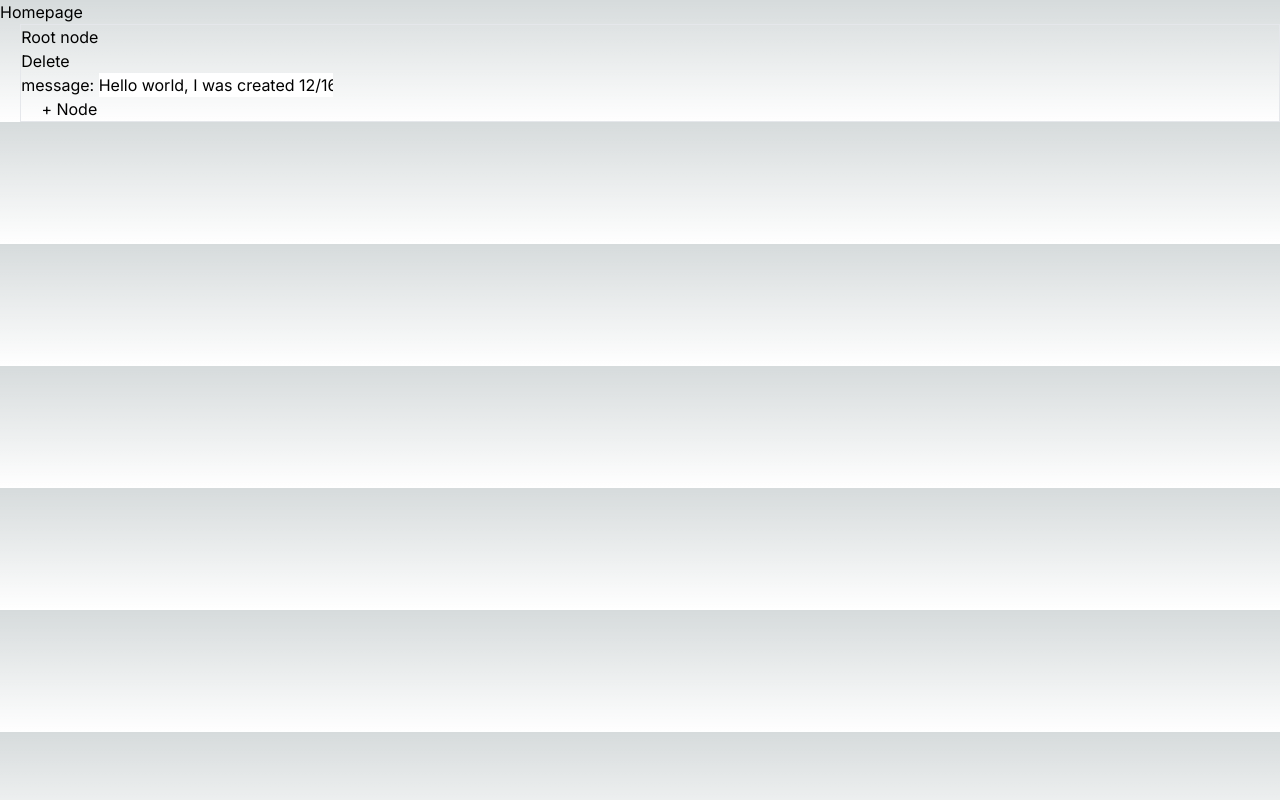
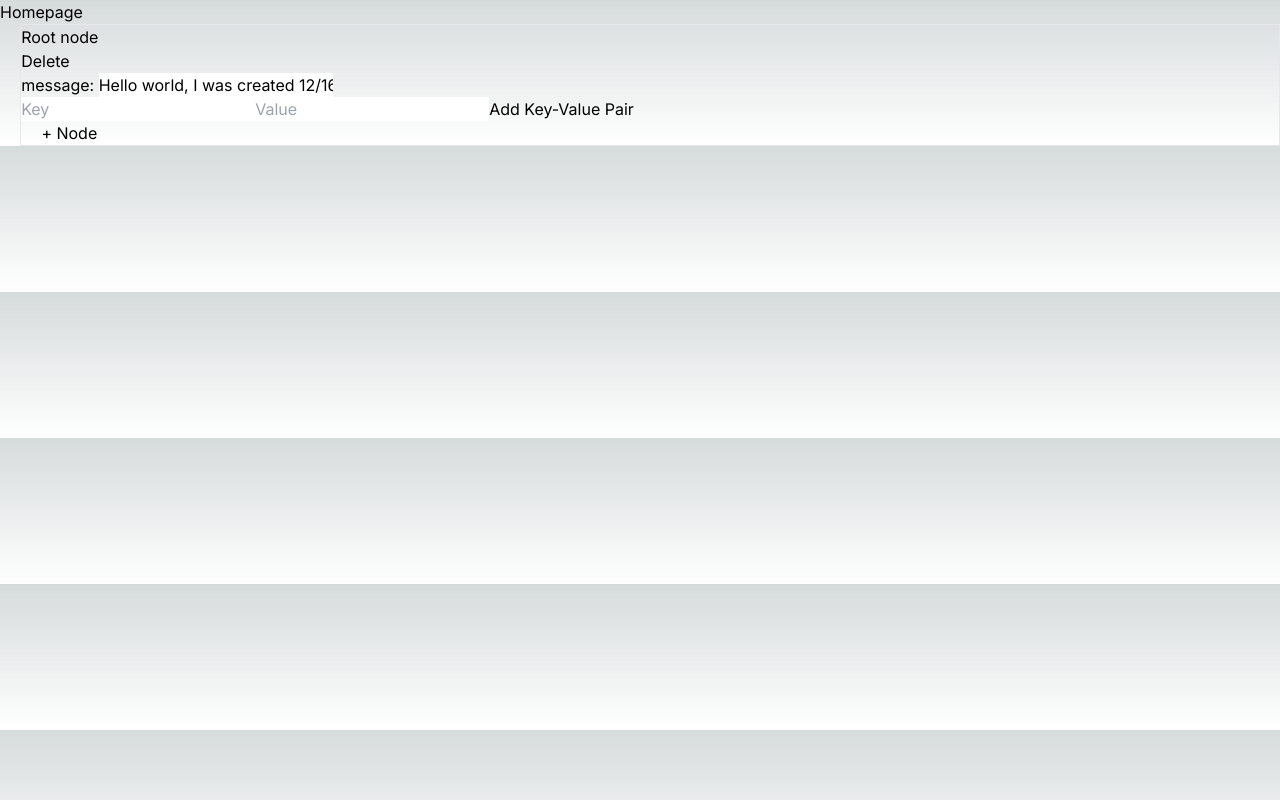
Before and after one commit to campbellgoe/recursive-tree-structure, a Next.js app: page / in a window 1280 px wide. Built offline with nearby package versions, Linux system fonts and the light colour scheme.

Commit message:
store data in key value pairs

```diff
--- a/src/app/components/TreeStructure.tsx
+++ b/src/app/components/TreeStructure.tsx
@@ -100,6 +100,37 @@ const TreeStructure: React.FC = () => {
     });
   };
 
+  const [newKeyValue, setNewKeyValue] = useState<{ [nodeId: string]: KeyValue }>({});
+  const addKeyValuePair = (nodeId: string) => {
+    const newPair = newKeyValue[nodeId];
+    if (newPair && newPair.key && newPair.value) {
+      setTree(prevTree => {
+        const addKeyValuePairRecursive = (nodes: TreeNode[]): TreeNode[] => (
+          nodes.map(node => {
+            if (node.id === nodeId) {
+              const newData = [...(node.data || []), newPair];
+              return { ...node, data: newData };
+            }
+            if (node.children) {
+              return { ...node, children: addKeyValuePairRecursive(node.children) };
+            }
+            return node;
+          })
+        );
+        return addKeyValuePairRecursive(prevTree);
+      });
+      // Reset the input fields for this node
+      setNewKeyValue(prev => ({ ...prev, [nodeId]: { key: '', value: '' } }));
+    }
+  };
+
+  const handleNewKeyValueChange = (nodeId: string, key: string, value: string) => {
+    setNewKeyValue(prev => ({
+      ...prev,
+      [nodeId]: { ...prev[nodeId], [key]: value }
+    }));
+  };
+
   // Recursive function to render tree nodes
   const renderTree = (nodes: TreeNode[], parentId?: string) => (
     <ul>
@@ -115,6 +146,23 @@ const TreeStructure: React.FC = () => {
               {key}: <input className="text-black"type="text" value={value} onChange={e => handleDataChange(node.id, key, e.target.value)} />
             </div>
           ))}
+           <div>
+            <input
+              type="text"
+              placeholder="Key"
+              value={newKeyValue[node.id]?.key || ''}
+              onChange={e => handleNewKeyValueChange(node.id, 'key', e.target.value)}
+            />
+            <input
+              type="text"
+              placeholder="Value"
+              value={newKeyValue[node.id]?.value || ''}
+              onChange={e => handleNewKeyValueChange(node.id, 'value', e.target.value)}
+            />
+            <button onClick={() => addKeyValuePair(node.id)}>
+              Add Key-Value Pair
+            </button>
+          </div>
           {node.children && renderTree(node.children, node.id)}
         </li>
       ))}
--- a/src/app/globals.css
+++ b/src/app/globals.css
@@ -30,3 +30,7 @@ body {
 ul {
   margin-left: 2ch;
 }
+
+input {
+  color: black;
+}
```
